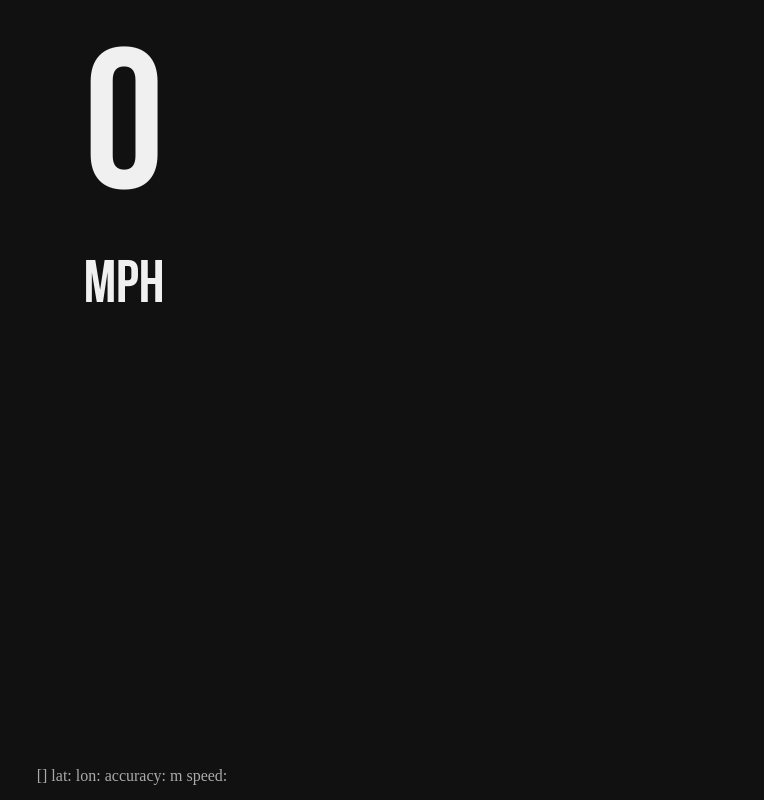
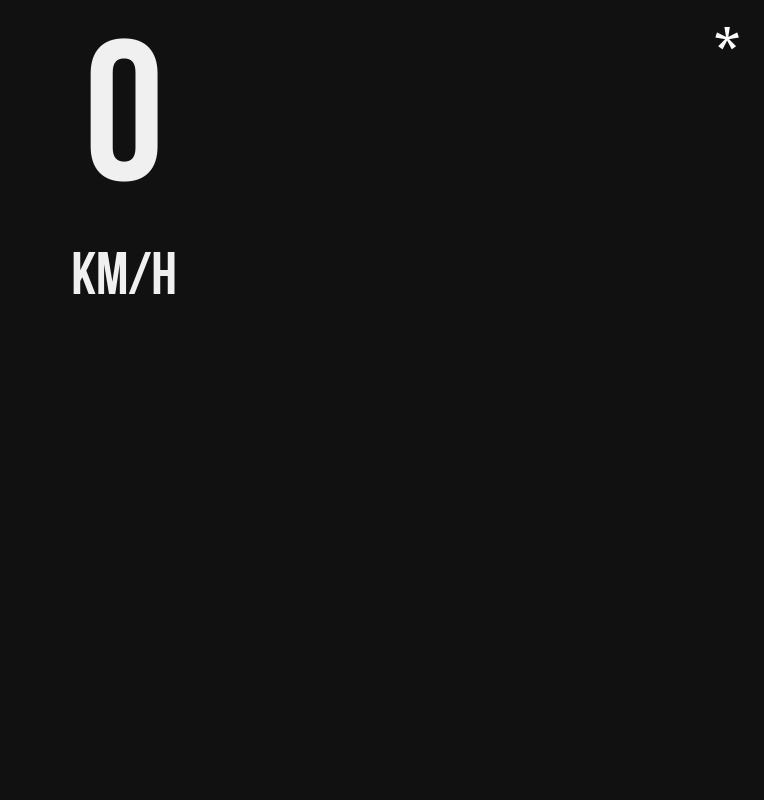
Before and after one commit to rlr/speedometer, a plain HTML site: page index.html in a window 1280 px wide. Shown: the whole page, without its empty margins (516-1280 px from the left). Drawn offline with Linux system fonts and the light colour scheme.

Commit message:
Added settings, moved things, cleaned up.

```diff
--- a/css/speedometer.css
+++ b/css/speedometer.css
@@ -7,9 +7,34 @@
   font-style: normal;
 }
 
+html, body {
+  height: 100%;
+}
+
 body {
+  font-family: Verdana,Helvetica,Arial,sans-serif;
+  margin: 0;
+  overflow-x: hidden;
+  position: relative;
+  text-align: center;
+}
+
+#page {
   background: #111;
-  text-align: center;
+  bottom: 0;
+  box-shadow: 0 0 10px 0 rgba(0, 0, 0, 0.8);
+  overflow: hidden;
+  position: absolute;
+  right: 0;
+  top: 0;
+  transition-duration: 0.5s;
+  transition-property: left, right;
+  width: 100%;
+  z-index: 1;
+}
+
+.settings #page {
+  right: 270px;
 }
 
 #speed {
@@ -26,10 +51,69 @@ body {
   font-size: 60px;
 }
 
-#geolocation {
+#settings {
+    background: url("../img/grain.png") repeat scroll 0 0 #323C3E;
+    bottom: 0;
+    color: #FFFFFF;
+    overflow: auto;
+    position: absolute;
+    right: 0;
+    top: 0;
+    width: 270px;
+    z-index: 0;
+}
+
+#settings header {
+  background-color: #1A2122;
+  background-image: url("../img/grain.png"), -moz-linear-gradient(center top , #1A2122 0px, #1B2324 100%);
+  border-bottom: 1px solid #929E9E;
+  font-size: 21px;
+  margin: 0;
+  padding: 10px;
+}
+
+#settings ul {
+  list-style: none;
+  margin: 0;
+  padding: 0;
+  text-align: left;
+}
+
+#settings li {
+  border-bottom: 1px solid #626E6E;
+  display: block;
+  font-size: 17px;
+  margin: 0;
+  padding: 16px 16px 10px;
+}
+
+#settings select,
+#settings input {
+  float: right;
+}
+
+#settings-toggle {
+  color: #fff;
+  font-family: 'BebasNeueRegular';
+  font-size: 60px;
+  position: absolute;
+  right: 25px;
+  top: 15px;
+}
+
+#settings-toggle:hover {
+  cursor: pointer;
+}
+
+#geolocation-debug {
   bottom: 15px;
   color: #aaa;
+  display: none;
   font-size: 16px;
   position: fixed;
   width: 100%;
 }
+
+.debug #geolocation-debug {
+  display: block;
+}
--- a/index.html
+++ b/index.html
@@ -13,17 +13,36 @@
 </head>
 <body>
 
+  <div id="page">
     <section id="speed">
       <span class="val">0</span>
       <span class="units">mph</span>
     </section>
 
-  <section id="geolocation">
+    <div id="settings-toggle">*</div>
+
+    <section id="geolocation-debug">
       [<span class="time"></span>]
       lat: <span class="lat"></span>
       lon: <span class="lon"></span>
       accuracy: <span class="acc"></span>m
       speed: <span class="speed"></span>
+    </section>
+  </div>
+
+  <section id="settings">
+    <header>Settings</header>
+    <ul>
+      <li>
+        <label for="units">Units</label>
+        <select id="units">
+          <option>metric</option>
+          <option>imperial</option>
+        </select>
+      </li>
+      <li>
+        <label for="debug">Debug</label>
+        <input id="debug" type="checkbox" />
   </section>
 
   <script type="text/javascript" src="js/jquery-1.8.2.min.js"></script>
--- a/js/speedometer.js
+++ b/js/speedometer.js
@@ -2,27 +2,66 @@
 
 (function($) {
 
+var settings = {
+  debug: localStorage['settings.debug'] === 'true' || false,
+  units: localStorage['settings.units'] || 'metric', // or 'imperial'
+  geoQueryInterval: 1000 // milliseconds
+};
+
+var points = [];
+var $val = $('#speed .val');
+var $units = $('#speed .units');
+
+var $time = $('#geolocation-debug .time');
+var $lat = $('#geolocation-debug .lat');
+var $lon = $('#geolocation-debug .lon');
+var $acc = $('#geolocation-debug .acc');
+var $speed = $('#geolocation-debug .speed');
+
+var EARTH_RADIUS = 6378000;  // meters
+
+
 if ('geolocation' in navigator) {
-  startSpeedometer();
+  initSettings();
+  initSpeedometer();
 } else {
   alert("I'm sorry, but geolocation services are not supported by your browser.");
 }
 
-var points = [];
-var $val = $('#speed .val');
-var $units = $('#speed .units');
-var $time = $('#geolocation .time');
-var $lat = $('#geolocation .lat');
-var $lon = $('#geolocation .lon');
-var $acc = $('#geolocation .acc');
-var $speed = $('#geolocation .speed');
-var EARTH_RADIUS = 6378000;  // meters
-var GEO_QUERY_INTERVAL = 1000;  // milliseconds
-var USE_WATCH_POSTION = true;
+function initSettings() {
+  $('#settings-toggle').click(function() {
+    $('body').toggleClass('settings');
+  });
+  updateSettings();
 
+  $('#units').val(settings.units).change(function() {
+    settings.units = $(this).val();
+    localStorage['settings.units'] = settings.units;
+    updateSettings();
+  });
 
-function startSpeedometer() {
-  if (USE_WATCH_POSTION) {
+  $('#debug').attr('checked', settings.debug).change(function() {
+    settings.debug = $(this).is(':checked');
+    localStorage['settings.debug'] = settings.debug;
+    updateSettings();
+  });
+}
+
+function updateSettings() {
+  if (settings.debug) {
+    $('body').addClass('debug');
+  } else {
+    $('body').removeClass('debug');
+  }
+
+  if (settings.units === 'metric') {
+    $units.text('km/h');
+  } else {
+    $units.text('mph');
+  }
+}
+
+function initSpeedometer() {
   navigator.geolocation.watchPosition(
     function(position) {
       addPoint(position);
@@ -32,18 +71,10 @@ function startSpeedometer() {
     },
     {
       enableHighAccuracy: true,
-        maximumAge: GEO_QUERY_INTERVAL
-        //, timeout:27000 // This is buggy in Firefox :( - See https://bugzilla.mozilla.org/show_bug.cgi?id=732923
+      maximumAge: settings.geoQueryInterval
+      //, timeout:27000 // This is buggy in Firefox - See https://bugzilla.mozilla.org/show_bug.cgi?id=732923
     }
   );
-  } else {
-      navigator.geolocation.getCurrentPosition(function(position) {
-        addPoint(position);
-        setTimeout(function() {
-          startSpeedometer();
-        }, GEO_QUERY_INTERVAL);
-      }, function(err) { alert('Error getting your location: ' + err.message); });
-  }
 }
 
 function addPoint(position) {
@@ -63,12 +94,14 @@ function addPoint(position) {
 }
 
 function updatePoint(point) {
+  if (settings.debug) {
     var d = new Date(point.timestamp);
     $time.text(d.getHours() + ':' + d.getMinutes() + ':' + d.getSeconds());
     $lat.text(point.lat.toFixed(2));
     $lon.text(point.lon.toFixed(2));
     $acc.text(point.accuracy);
     $speed.text(point.speed);
+  }
 }
 
 function updateSpeed() {
@@ -77,8 +110,15 @@ function updateSpeed() {
     var p2 = points[points.length - 1];
     var distance = distanceBetween(p2, p1);  // meters
     var time = (p2.timestamp - p1.timestamp) / 1000 / 60 / 60;  // hours
+    var divisor = settings.units === 'metric' ? 1000 : 1609;
     if (time > 0) {
-      $val.text(((distance / time) / 1609).toFixed(1));
+      var speed = (distance / time) / divisor;
+      if (speed < 5) {
+        speed = speed.toFixed(1);
+      } else {
+        speed = Math.round(speed);
+      }
+      $val.text(speed);
     }
   }
 }
```
Also changed, not shown: img/grain.png (added), 1 other file. Lines whose indentation alone changed are shown as unchanged.
